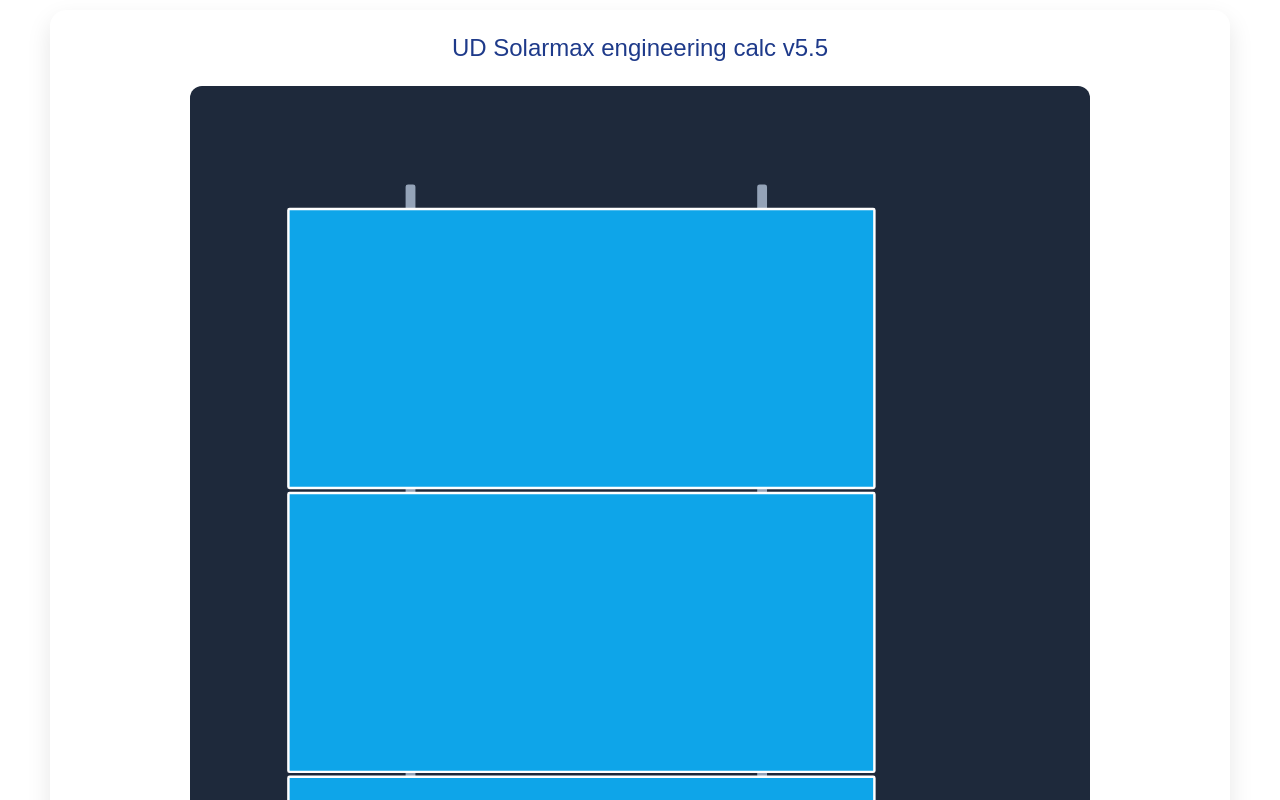
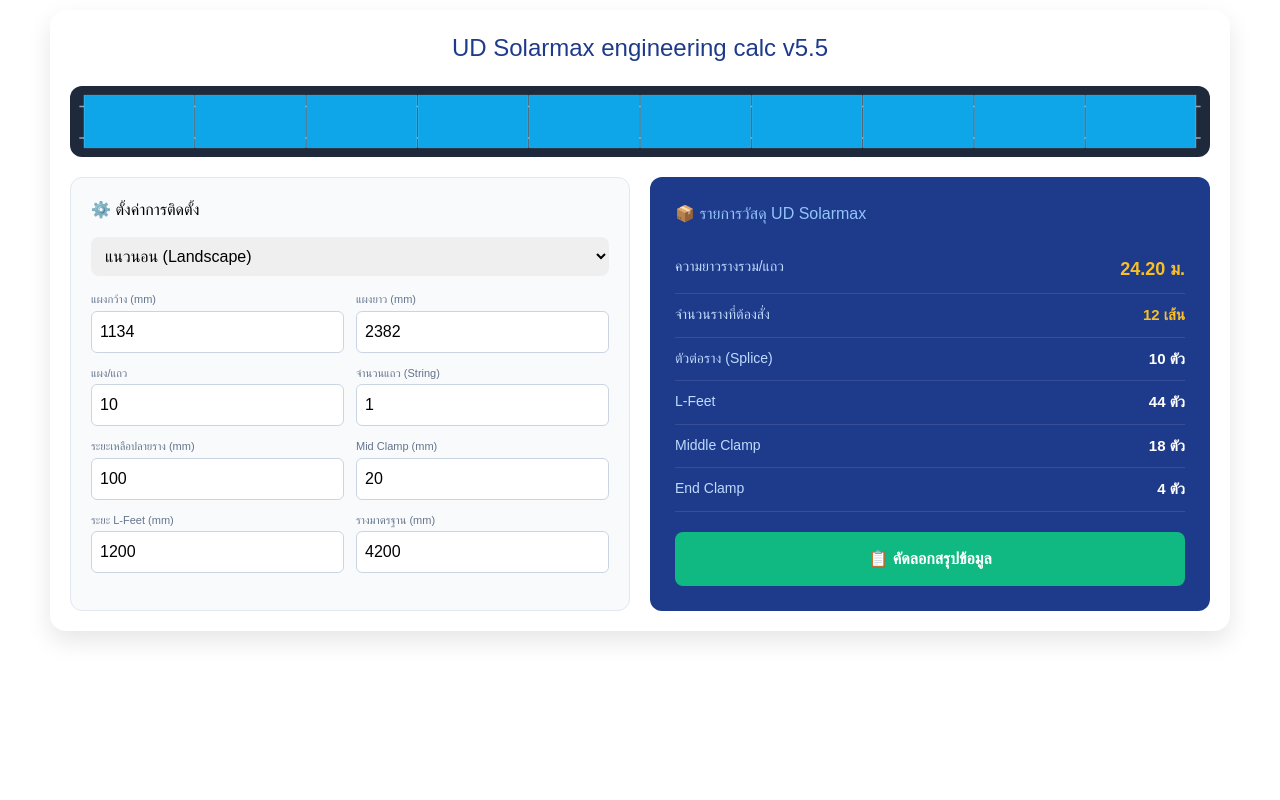
Before and after one commit to udsolarmax/udsolarmax_pv_calulation, a React (Create React App) app: page / in a window 1280 px wide. Shown: the top 800 px of the page. Built offline with nearby package versions, Linux system fonts and the light colour scheme.

Commit message:
Update App.js

```diff
--- a/src/App.js
+++ b/src/App.js
@@ -21,7 +21,7 @@
     panelTotalDim: 0
   });
 
-  // ใช้ Logic การสลับค่าที่คุณส่งมา (Correct Logic)
+  // ใช้ Logic การสลับค่าตามแนววางแผง
   const currentW = panelOrientation === 'vertical' ? panelWidth : panelLength;
   const currentL = panelOrientation === 'vertical' ? panelLength : panelWidth;
 
@@ -49,21 +49,21 @@
     const panelsDimMM = (panelCountPerString * currentW) + ((panelCountPerString - 1) * midClampSpace);
     const railLenMM = panelsDimMM + (2 * overhang);
 
-    // ปรับ ViewBox ให้ยืดหยุ่นตามจำนวน String
     if (panelOrientation === 'vertical') {
-      const vWidth = railLenMM + 800;
-      const vHeight = (currentL * stringCount) + (stringCount * 800);
+      // --- แนวตั้ง (Portrait) เรียงต่อลงด้านล่าง ---
+      const vWidth = railLenMM + 400;
+      const vHeight = (currentL * stringCount) + (stringCount * 500);
 
       return (
-        <svg viewBox={`-300 -500 ${vWidth} ${vHeight}`} style={{ width: '100%', height: 'auto', background: '#1e293b', borderRadius: '12px' }}>
+        <svg viewBox={`-200 -200 ${vWidth} ${vHeight}`} style={{ width: '100%', height: 'auto', background: '#1e293b', borderRadius: '12px' }}>
           {Array.from({ length: stringCount }).map((_, sIdx) => {
-            const yOff = sIdx * (currentL + 600);
+            const yOff = sIdx * (currentL + 400);
             return (
               <g key={sIdx}>
-                <rect x="0" y={yOff + currentL * 0.25} width={railLenMM} height="40" fill="#94a3b8" rx="10" />
-                <rect x="0" y={yOff + currentL * 0.75} width={railLenMM} height="40" fill="#94a3b8" rx="10" />
+                <rect x="0" y={yOff + currentL * 0.25} width={railLenMM} height="30" fill="#94a3b8" rx="5" />
+                <rect x="0" y={yOff + currentL * 0.75} width={railLenMM} height="30" fill="#94a3b8" rx="5" />
                 {Array.from({ length: panelCountPerString }).map((_, pIdx) => (
-                  <rect key={pIdx} x={overhang + (pIdx * (currentW + midClampSpace))} y={yOff} width={currentW} height={currentL} fill="#334155" stroke="#475569" strokeWidth="10" rx="5" />
+                  <rect key={pIdx} x={overhang + (pIdx * (currentW + midClampSpace))} y={yOff} width={currentW} height={currentL} fill="#334155" stroke="#475569" strokeWidth="5" rx="5" />
                 ))}
               </g>
             );
@@ -71,21 +71,33 @@
         </svg>
       );
     } else {
-      // แนวนอน (Landscape) - แก้ไขให้ Render ตามจำนวน String
-      const vWidth = (currentW * 1.2);
-      const vHeight = (railLenMM * stringCount) + (stringCount * 800);
+      // --- แนวนอน (Landscape) แก้ไขให้เรียงไปทางขวา ---
+      const vWidth = (railLenMM * stringCount) + (stringCount * 400);
+      const vHeight = currentL + 400;
 
       return (
-        <svg viewBox={`-400 -400 ${vWidth + 800} ${vHeight}`} style={{ width: '100%', height: 'auto', background: '#1e293b', borderRadius: '12px' }}>
+        <svg viewBox={`-200 -200 ${vWidth} ${vHeight}`} style={{ width: '100%', height: 'auto', background: '#1e293b', borderRadius: '12px' }}>
           {Array.from({ length: stringCount }).map((_, sIdx) => {
-            const yOff = sIdx * (railLenMM + 400);
+            const xOff = sIdx * (railLenMM + 300); // ระยะห่างระหว่าง String ไปทางขวา
             return (
               <g key={sIdx}>
-                {/* รางแนวนอน 2 เส้นยึดแผง */}
-                <rect x={currentW * 0.2} y={yOff} width="40" height={railLenMM} fill="#94a3b8" rx="10" />
-                <rect x={currentW * 0.8} y={yOff} width="40" height={railLenMM} fill="#94a3b8" rx="10" />
+                {/* รางแนวนอน 2 เส้น */}
+                <rect x={xOff} y={currentL * 0.2} width={railLenMM} height="30" fill="#94a3b8" rx="5" />
+                <rect x={xOff} y={currentL * 0.8} width={railLenMM} height="30" fill="#94a3b8" rx="5" />
+
+                {/* วาดแผงเรียงตามความยาวราง */}
                 {Array.from({ length: panelCountPerString }).map((_, pIdx) => (
-                  <rect key={pIdx} x="0" y={yOff + overhang + (pIdx * (currentL + midClampSpace))} width={currentW} height={currentL} fill="#0ea5e9" stroke="#fff" strokeWidth="10" rx="5" />
+                  <rect
+                    key={pIdx}
+                    x={xOff + overhang + (pIdx * (currentW + midClampSpace))}
+                    y="0"
+                    width={currentW}
+                    height={currentL}
+                    fill="#0ea5e9"
+                    stroke="#fff"
+                    strokeWidth="5"
+                    rx="5"
+                  />
                 ))}
               </g>
             );
@@ -100,8 +112,8 @@
       <div style={{ backgroundColor: "white", borderRadius: "16px", boxShadow: "0 10px 25px rgba(0,0,0,0.1)", padding: "20px" }}>
         <h1 style={{ color: "#1e3a8a", textAlign: "center", marginBottom: "20px", fontSize: "24px" }}>UD Solarmax engineering calc v5.5</h1>
 
-        <div style={{ marginBottom: "20px", display: 'flex', justifyContent: 'center' }}>
-          <div style={{ width: '100%', maxWidth: '900px' }}>
+        <div style={{ marginBottom: "20px", overflowX: 'auto' }}>
+          <div style={{ minWidth: '600px' }}>
             {renderVisualizer()}
           </div>
         </div>
```
